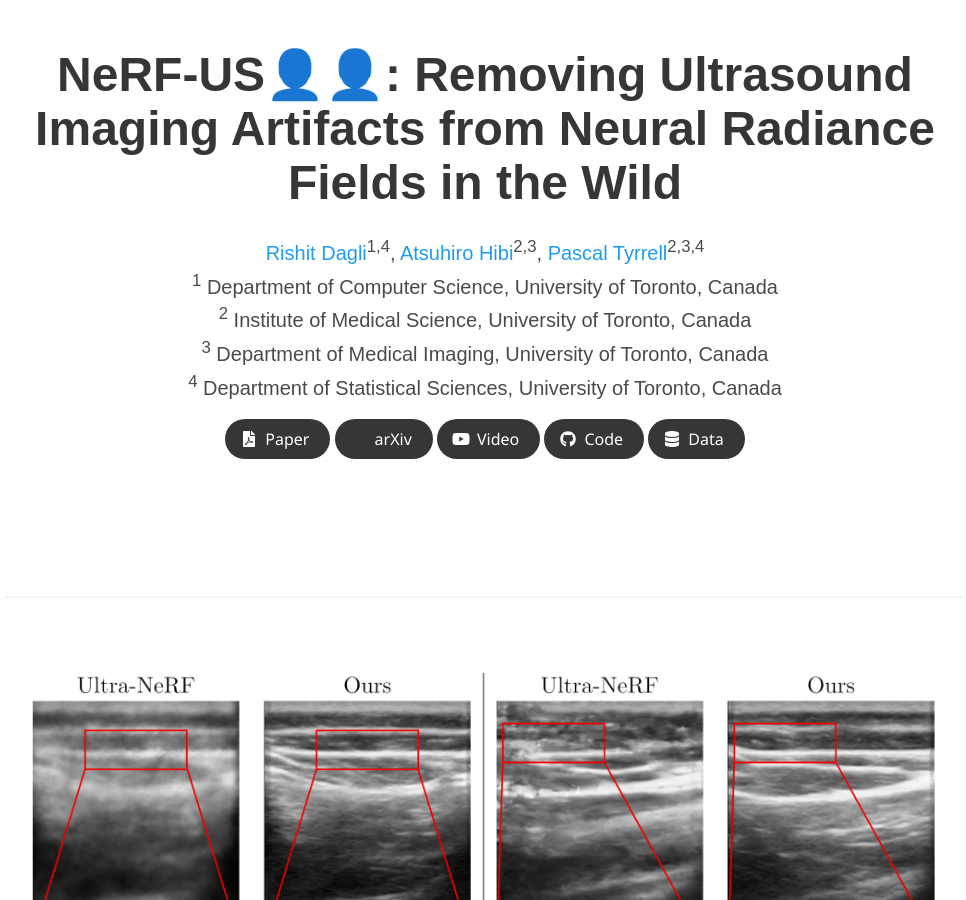
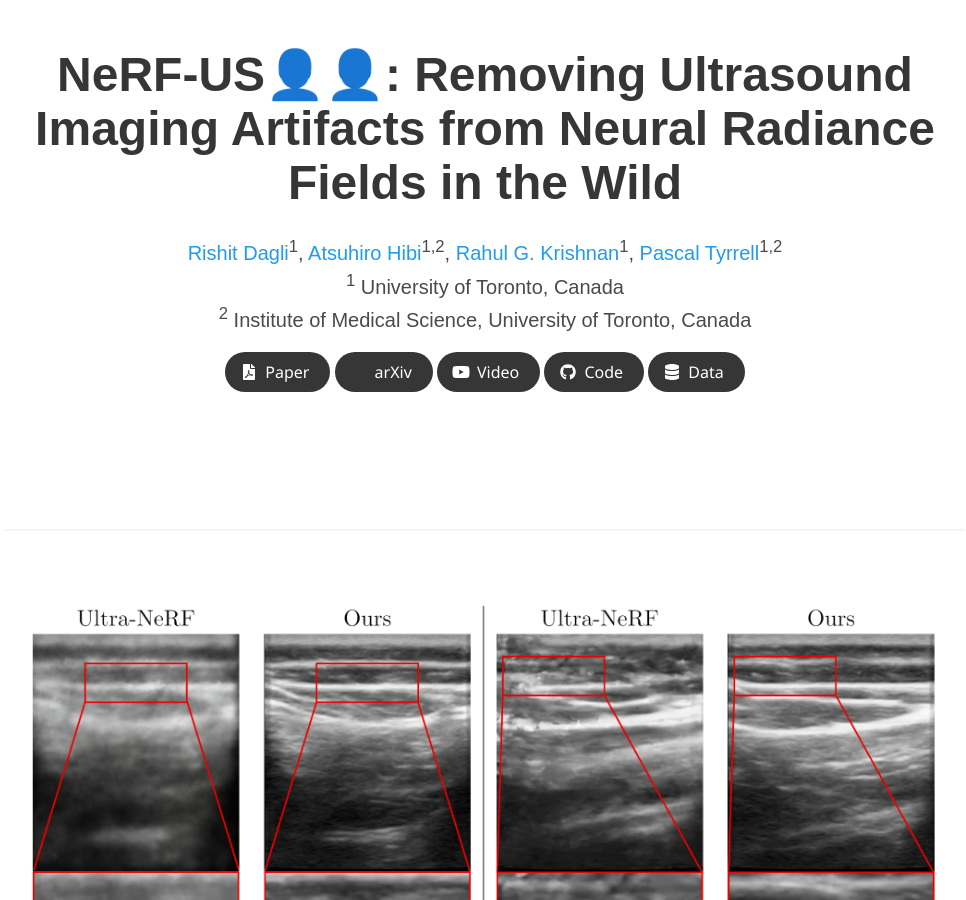
Before and after one commit to Rishit-dagli/personal-website, a Jekyll site: the page built from _pages/nerf-us.md, in a window 1280 px wide and 900 px high. Shown: the whole window, without its empty margins (155-1121 px from the left). Built offline with Jekyll 4.4.1, drawn with Linux system fonts in a browser that asks for light colours; nearby versions of some CDN libraries; some web fonts are replaced; library files that are not in the unit come from our copies; a style sheet for code colours, icons or effects is not loaded.

Commit message:
Update nerf-us.md

```diff
--- a/_pages/nerf-us.md
+++ b/_pages/nerf-us.md
@@ -7,12 +7,10 @@ headtitle:
 title:
     NeRF-US<span>&#128100;&#128100;&#58;</span> Removing Ultrasound Imaging Artifacts from Neural Radiance Fields in the Wild
 authors:
-    <a href="https://www.cs.toronto.edu/~rishit">Rishit Dagli</a><sup>1,4</sup>, <a href="https://hibiat.github.io/cv1/">Atsuhiro Hibi</a><sup>2,3</sup>, <a href="https://scholar.google.com/citations?user=c-KHCzEAAAAJ&hl=en&oi=ao">Pascal Tyrrell</a><sup>2,3,4</sup>
+    <a href="https://www.cs.toronto.edu/~rishit">Rishit Dagli</a><sup>1</sup>, <a href="https://hibiat.github.io/cv1/">Atsuhiro Hibi</a><sup>1,2</sup>, <a href="https://www.cs.toronto.edu/~rahulgk/">Rahul G. Krishnan</a><sup>1</sup>, <a href="https://scholar.google.com/citations?user=c-KHCzEAAAAJ&hl=en&oi=ao">Pascal Tyrrell</a><sup>1,2</sup>
 affiliations:
-    <sup>1</sup> Department of Computer Science, University of Toronto, Canada<br>
-    <sup>2</sup> Institute of Medical Science, University of Toronto, Canada<br>
-    <sup>3</sup> Department of Medical Imaging, University of Toronto, Canada<br>
-    <sup>4</sup> Department of Statistical Sciences, University of Toronto, Canada
+    <sup>1</sup> University of Toronto, Canada<br>
+    <sup>2</sup> Institute of Medical Science, University of Toronto, Canada
 arxiv: blank
 paper: blank
 video: blank
```
